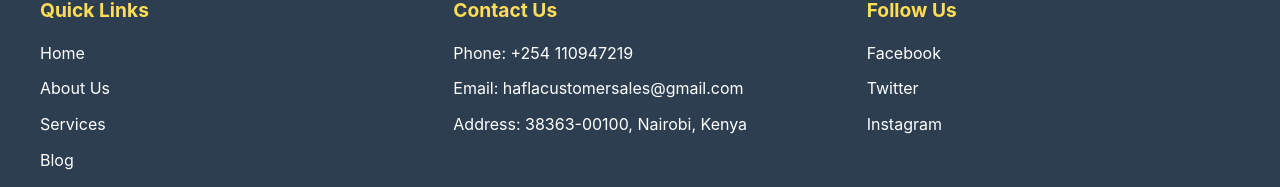
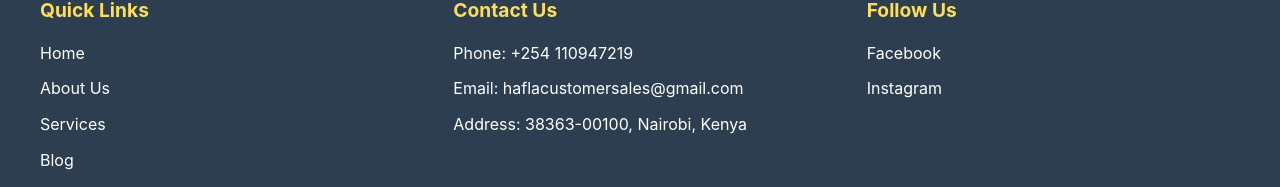
Before and after one commit to JohnMnyika/hafla-storage-and-movers, a Next.js app: page / in a window 1280 px wide. Shown: the part 1392-1579 px from the top of the page. Built offline with nearby package versions, Linux system fonts and the light colour scheme.

Commit message:
Updated the social media links to their official pages

```diff
--- a/src/components/Footer.tsx
+++ b/src/components/Footer.tsx
@@ -32,9 +32,8 @@ export default function Footer() {
                 <div className={styles.footerSection}>
                     <h3>Follow Us</h3>
                     <ul>
-                        <li><a href="#" target="_blank" rel="noopener noreferrer">Facebook</a></li>
-                        <li><a href="#" target="_blank" rel="noopener noreferrer">Twitter</a></li>
-                        <li><a href="#" target="_blank" rel="noopener noreferrer">Instagram</a></li>
+                        <li><a href="https://www.facebook.com/profile.php?id=61572705272539" target="_blank" rel="noopener noreferrer">Facebook</a></li>
+                        <li><a href="https://www.instagram.com/hafla_movers?utm_source=ig_web_button_share_sheet" target="_blank" rel="noopener noreferrer">Instagram</a></li>
                     </ul>
                 </div>
             </div>
```
